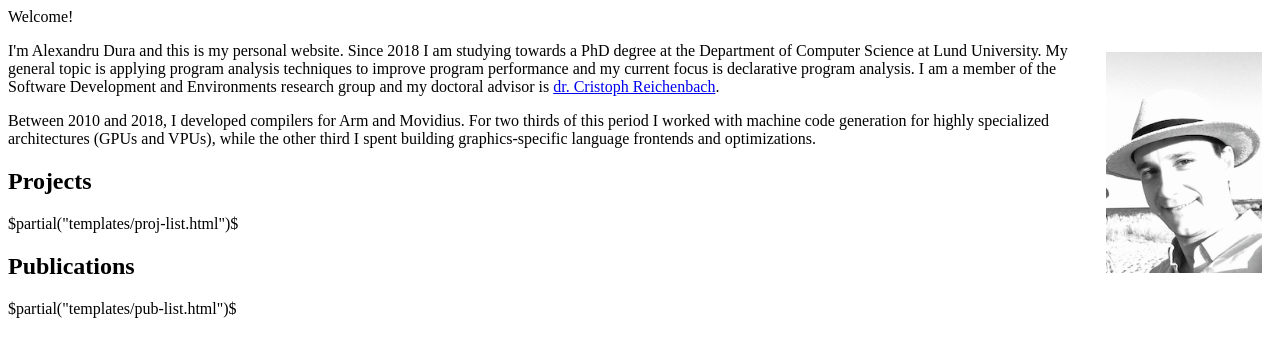
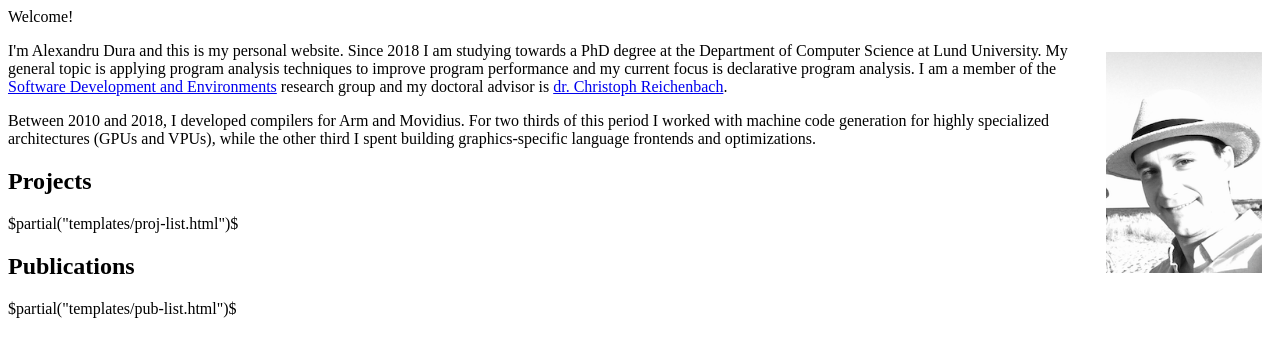
Before and after one commit to alexdura/alexdura.github.io, a plain HTML site: page index.html in a window 1280 px wide. Drawn offline with Linux system fonts and the light colour scheme.

Commit message:
Fix typos

```diff
--- a/index.html
+++ b/index.html
@@ -3,7 +3,7 @@ Welcome!
 <img src="/images/self.png" style="float:right; margin:10px; width:156px; height:221px;"/>
 
 I'm Alexandru Dura and this is my personal website.
-Since 2018 I am studying towards a PhD degree at the Department of Computer Science at Lund University. My general topic is applying program analysis techniques to improve program performance and my current focus is declarative program analysis. I am a member of the Software Development and Environments research group and my doctoral advisor is <a href="http://creichen.net">dr. Cristoph Reichenbach</a>.
+Since 2018 I am studying towards a PhD degree at the Department of Computer Science at Lund University. My general topic is applying program analysis techniques to improve program performance and my current focus is declarative program analysis. I am a member of the <a href="http://sde.cs.lth.se/">Software Development and Environments</a> research group and my doctoral advisor is <a href="http://creichen.net">dr. Christoph Reichenbach</a>.
 
 <p/>
 Between 2010 and 2018, I developed compilers for Arm and Movidius. For two thirds of this period I worked with machine code generation for highly specialized architectures (GPUs and VPUs), while the other third I spent building graphics-specific language frontends and optimizations.
```
Also changed, not shown: 1 other file.
